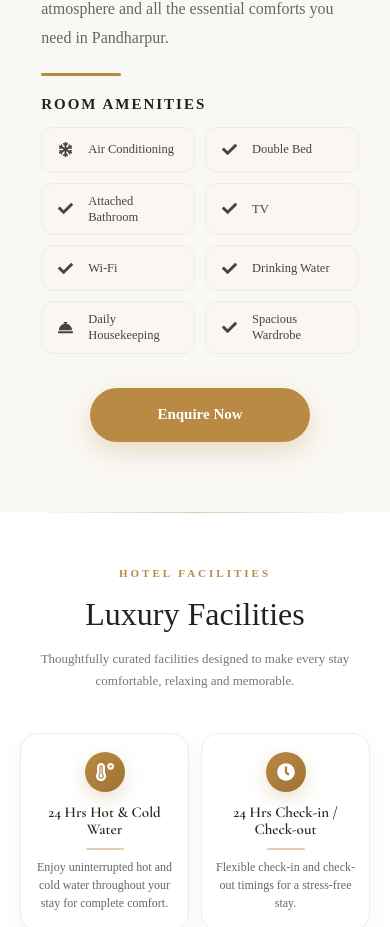
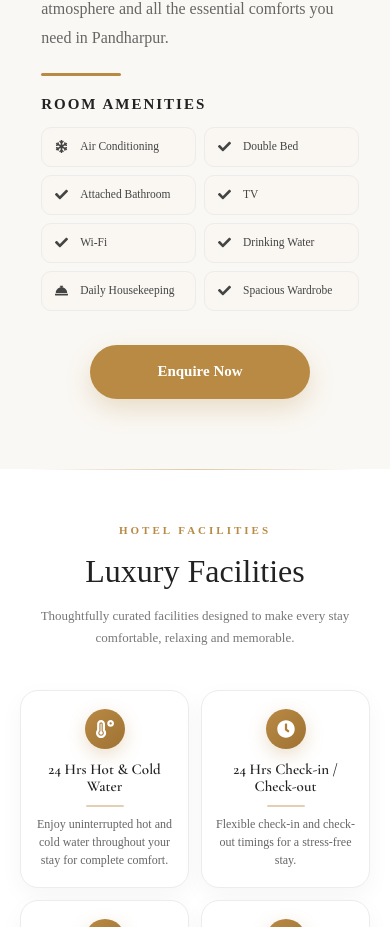
Before and after one commit to ManasiKharade/Pandurang_inn, a React (Vite) app: page / in a window 390 px wide. Shown: the part 3237-4164 px from the top of the page. Built offline with nearby package versions, Linux system fonts and the light colour scheme; no server answers.

Commit message:
Made changes in the footer section

```diff
--- a/src/components/rooms/RoomAmenities/RoomAmenities.css
+++ b/src/components/rooms/RoomAmenities/RoomAmenities.css
@@ -42,34 +42,39 @@
 }
 
 /* ==========================
-   RESPONSIVE
+   RESPONSIVE — stays 2 columns at every mobile width
 ========================== */
 
 @media (max-width: 600px) {
   .amenities-grid {
-    gap: 10px;
+    gap: 8px;
   }
 
   .amenity-item {
-    padding: 9px 10px;
-    gap: 10px;
-    border-radius: 12px;
+    padding: 8px 8px;
+    gap: 8px;
+    border-radius: 10px;
   }
 
   .amenity-icon {
-    width: 26px;
-    height: 26px;
-    font-size: 15px;
+    width: 22px;
+    height: 22px;
+    font-size: 13px;
   }
 
   .amenity-item span:last-child {
-    font-size: 12.5px;
-    line-height: 1.3;
+    font-size: 11.5px;
+    line-height: 1.25;
   }
 }
 
-@media (max-width: 380px) {
-  .amenities-grid {
-    grid-template-columns: minmax(0, 1fr);
+@media (max-width: 340px) {
+  .amenity-item {
+    padding: 7px 6px;
+    gap: 6px;
+  }
+
+  .amenity-item span:last-child {
+    font-size: 11px;
   }
 }
```
